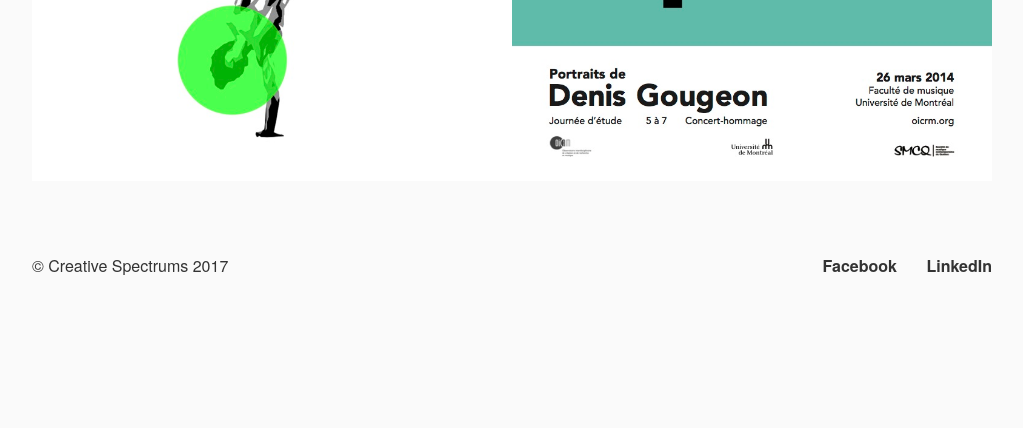
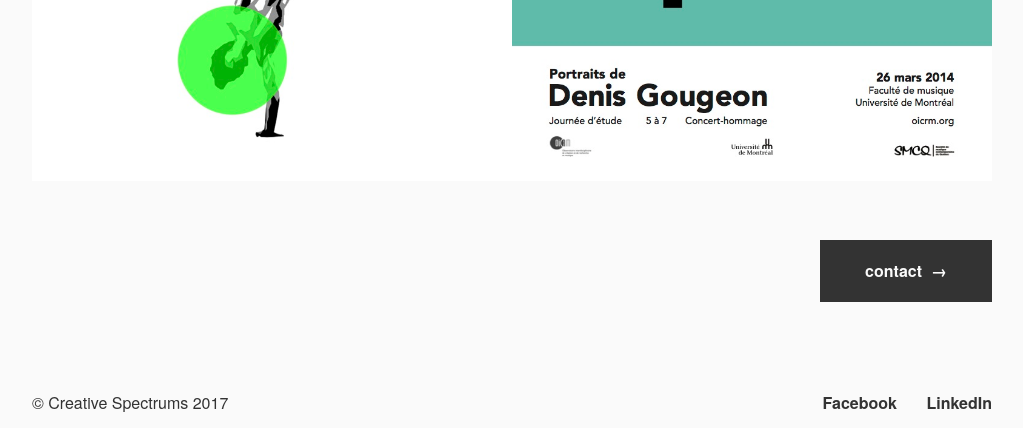
Before and after one commit to JSRobertOuimet/CreativeSpectrums, a PHP site: page /work.php in a window 1280 px wide. Shown: the part 5641-6069 px from the top of the page, without its empty margins (128-1151 px from the left). Before the commit the page ends 5916 px from the top, so only its background shows below. Run offline with PHP 8.4, Linux system fonts and the light colour scheme; some libraries are stand-ins or nearby versions.

Commit message:
+ work contact btn

```diff
--- a/work.php
+++ b/work.php
@@ -119,6 +119,10 @@
 
         </section>
 
+        <p class="bit-1 mg-t">
+          <a href="/contact.php" class="btn">contact&nbsp;&nbsp;<span class="icon">&rarr;</span></a>
+        </p>
+
       </article>
 
     </main>
```
